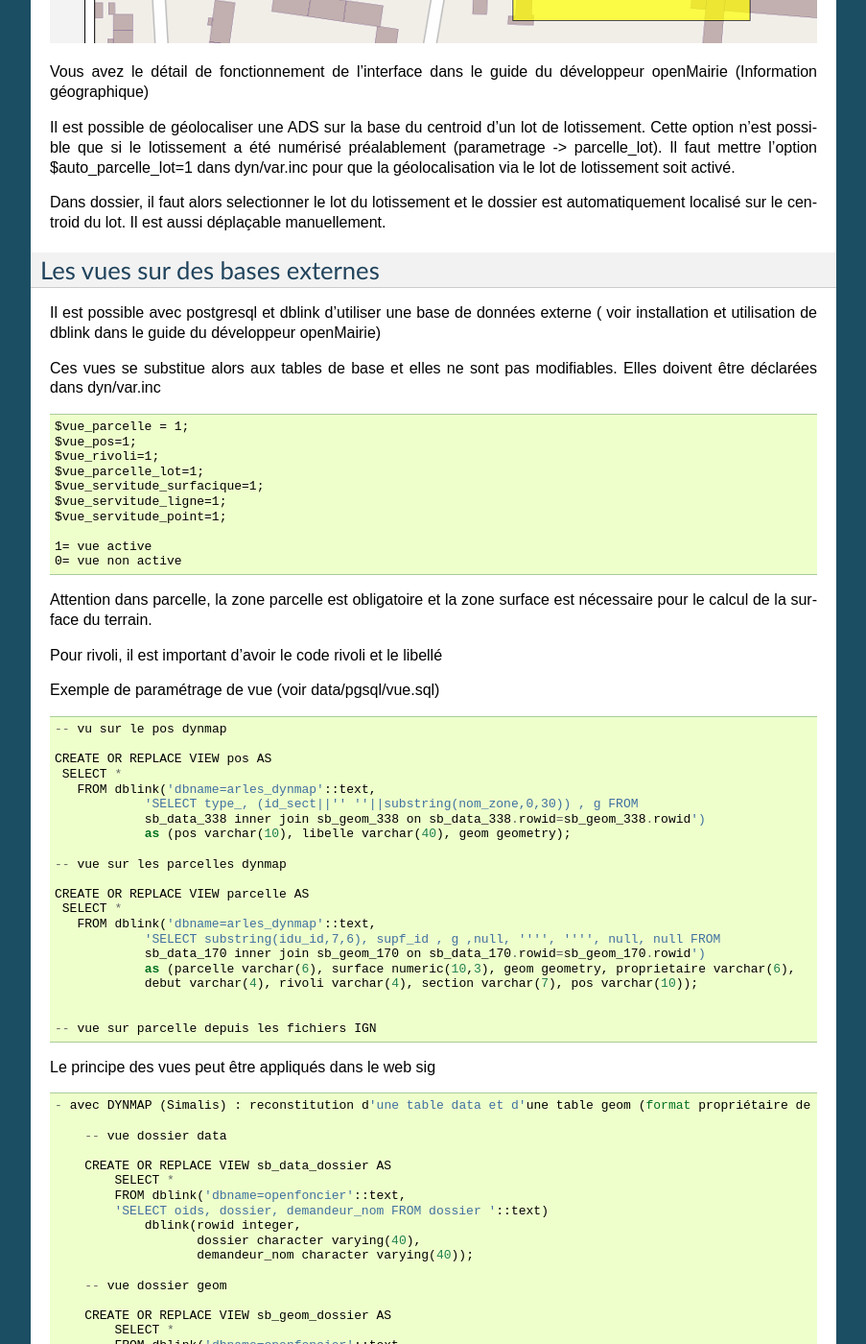
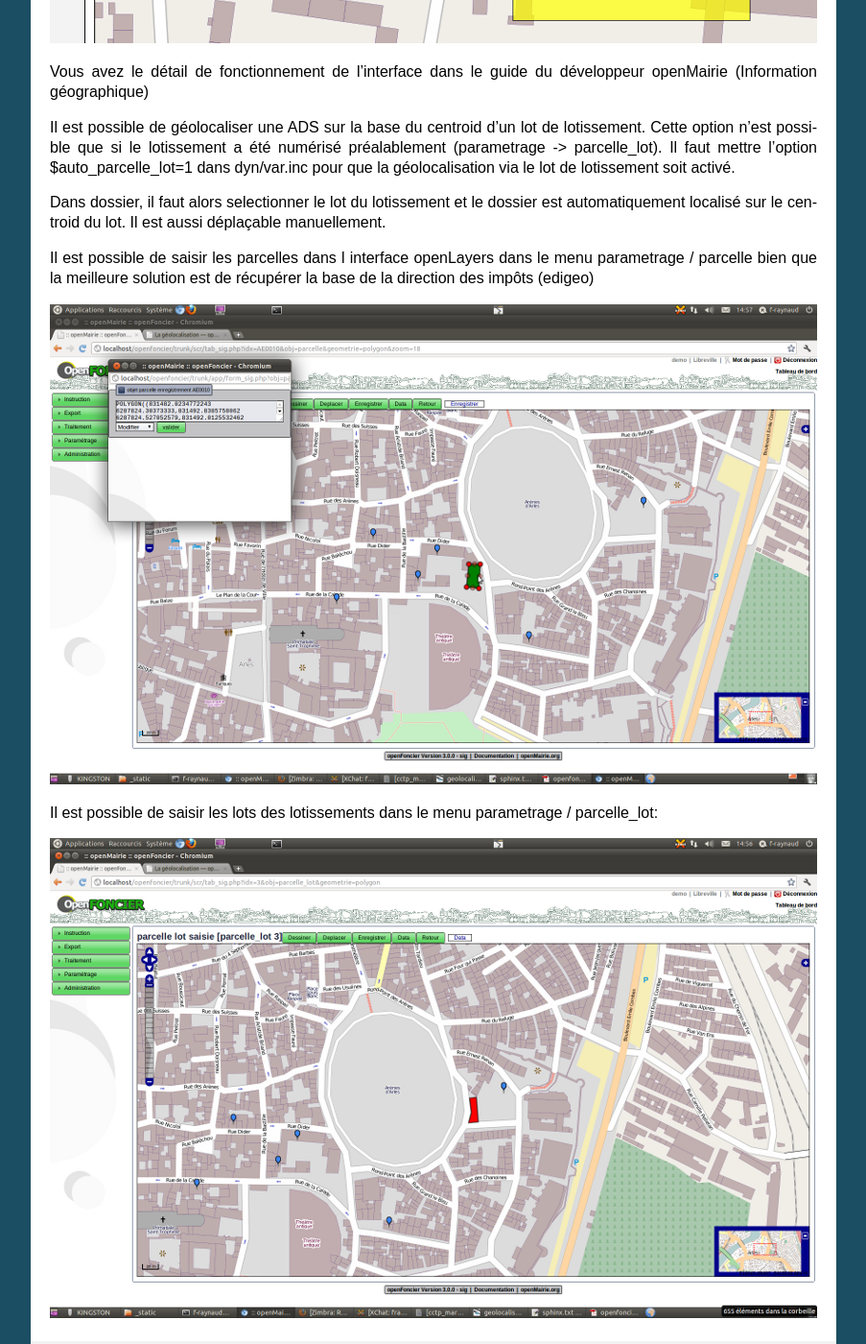
Before and after one commit to mpavaux/openads-documentation, a Sphinx documentation site: the page built from source/integration/geolocalisation.rst, in a window 1280 px wide and 1400 px high, scrolled down 1548 px. Shown: the whole window at 96% size, without its empty margins (198-1101 px from the left). Built offline with Sphinx 7.4.7, drawn with Linux system fonts in a browser that asks for light colours; some of the changed text lies outside the part shown.

Commit message:
geolocalisation mise a niveau

```diff
--- a/source/integration/geolocalisation.rst
+++ b/source/integration/geolocalisation.rst
@@ -64,6 +64,16 @@
 Dans dossier, il faut alors  selectionner le lot du lotissement et le dossier est automatiquement localisé sur le
 centroid du lot. Il est aussi déplaçable manuellement.
 
+Il est possible de saisir les parcelles dans l interface openLayers dans le menu parametrage / parcelle
+bien que la meilleure solution est de récupérer la base de la direction des impôts (edigeo)
+
+.. image:: ../_static/parcelle.png
+
+Il est possible de saisir les lots des lotissements dans le menu parametrage / parcelle_lot:
+
+.. image:: ../_static/parcelle_lot.png
+
+
 
 ===============================
 Les vues sur des bases externes
@@ -89,7 +99,8 @@
 Attention dans parcelle, la zone parcelle est obligatoire et la zone surface est
 nécessaire pour le calcul de la surface du terrain.
 
-Pour rivoli, il est important d'avoir le code rivoli et le libellé
+Pour rivoli, il est important d'avoir le code rivoli et le libellé.
+Ce fichier peut être récupérer dans les données EDIGEO de la direction des impôts.
 
 
 Exemple de paramétrage de vue (voir data/pgsql/vue.sql) ::
@@ -157,7 +168,6 @@
     0= pos non automatique
 
 
-
 La methode auto_pos de dossier.class.php recherche la zone POS et met à jour
 le dossier automatiquement suivant le centroid de la parcelle localisant le dossier ::
 
@@ -165,6 +175,13 @@
     $geom = valeur du point géolocalisé
 
     "select pos from pos  WHERE ST_contains(geom,  geometryfromtext('".$geom."', ".$projection."))"
+
+Il est possible de saisir le POS dans le menu parametrage option POS
+
+Il est possible de saisir le périmètre d'une zone avec l interface openLayers.
+Cette option est accessible dans le menu paramètrage / pos
+
+.. image:: ../_static/pos.png
 
 ========================
 Recuperer les servitudes
@@ -197,6 +214,30 @@
     0= pas de servitudes
 
 
+Exemple avec dossier de recuperation parclle, pos et servitudes:
+
+.. image:: ../_static/dossier_pos_servitude.png
+
+Exemple avec l'interface openLayers de recuperation parclle, pos et servitudes:
+
+.. image:: ../_static/sig_pos_servitude.png
+
+
+Il est possible de saisir le périmètre, une ligne ou un point d'une servitude avec l interface openLayers
+(options du menu paramétrage)
+
+servitude surfacique
+
+.. image:: ../_static/servitude_surfacique.png
+
+servitude ligne
+
+.. image:: ../_static/servitude_ligne.png
+
+servitude point
+
+.. image:: ../_static/servitude_point.png
+
 
 ===========================================
 La mise en place de lien sur un SIG externe
--- a/source/parametrage/evenement.rst
+++ b/source/parametrage/evenement.rst
@@ -93,7 +93,6 @@
 La mise en pratique dans une phase d'instruction
 ================================================
 
-
 Il est proposé de saisir dans un dossier de "DP" la phase d'instruction "rejet par manque de pièce complementaire" :
 
 Il est choisi dans le formulaire d'instruction l'événement correspondant.
```
Also changed, not shown: source/_static/dossier_pos_servitude.png (added), source/_static/dynmap.png (added), source/_static/form_action.png (added), source/_static/parcelle.png (added), source/_static/parcelle_lot.png (added), source/_static/pos.png (added), source/_static/servitude_ligne.png (added), source/_static/servitude_point.png (added), source/_static/servitude_surfacique.png (added), source/_static/sig_pos_servitude.png (added), source/_static/tab_action.png (added), 1 other file.
